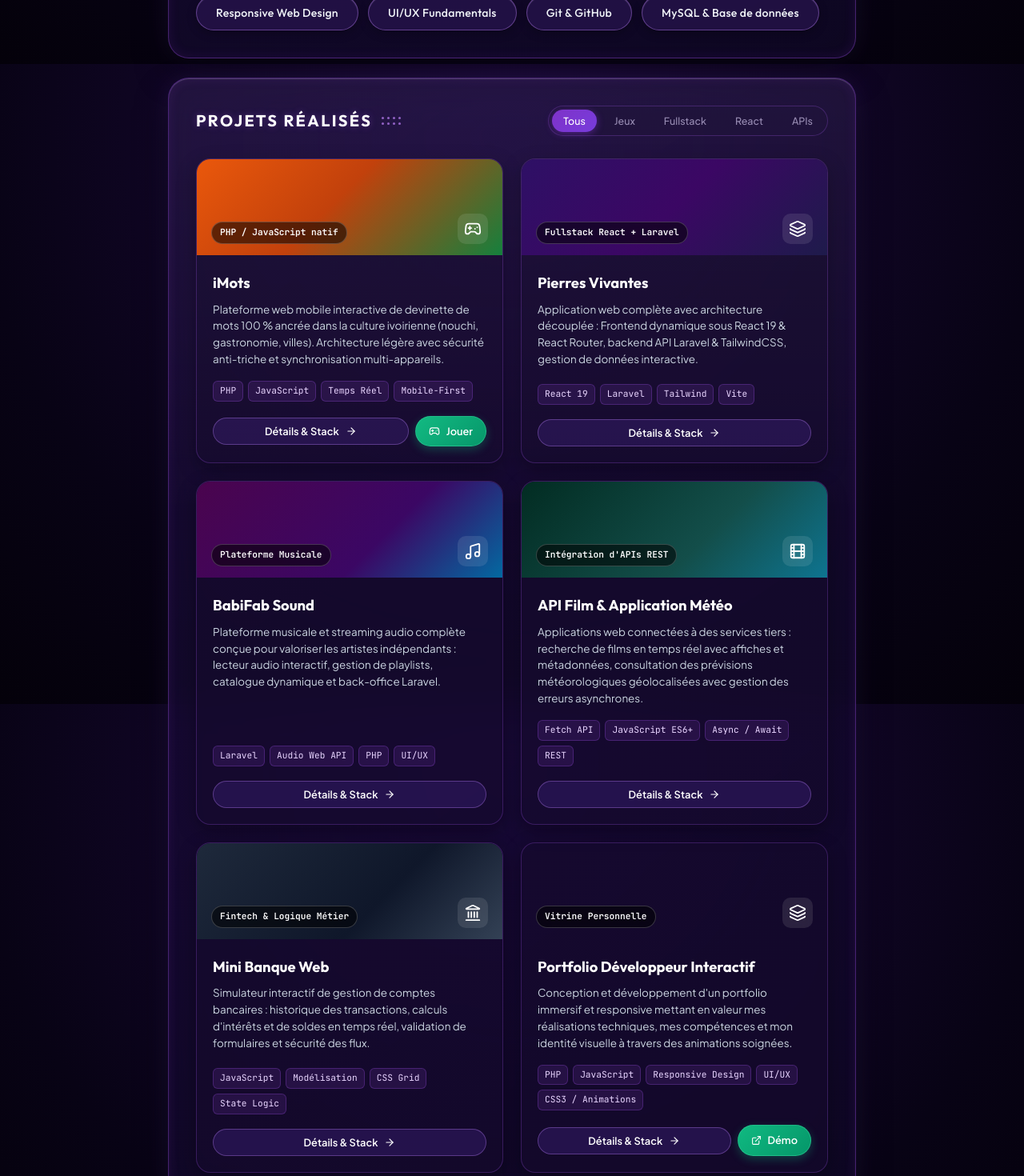
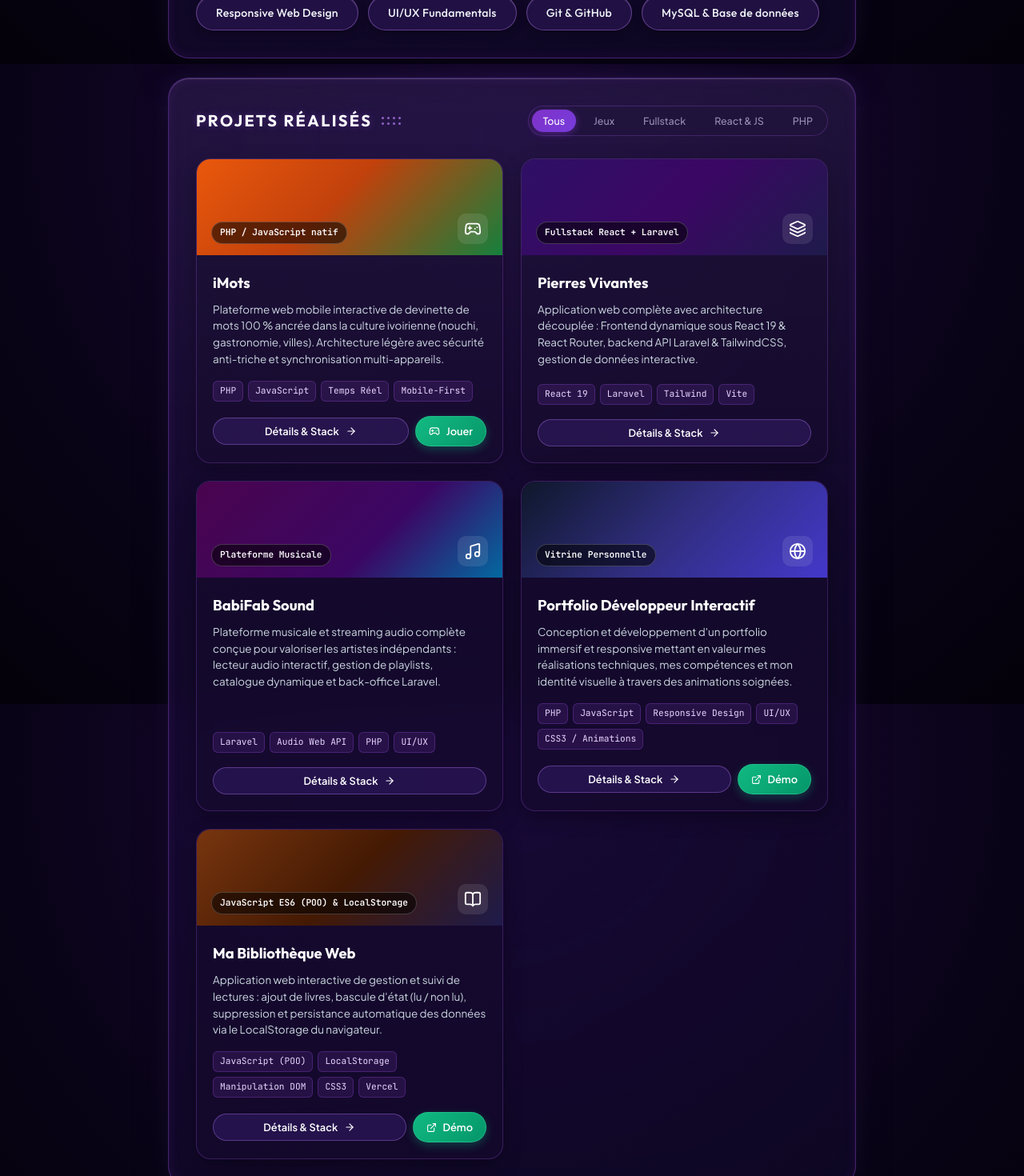
Before and after one commit to DavidAtse/cv-en-ligne, a React (Vite) app: page / in a window 1280 px wide. Shown: the part 1520-2990 px from the top of the page at 80% size. Built offline with nearby package versions, Linux system fonts and the light colour scheme; the HTML template or start-up script is replaced by a standard one.

Commit message:
feat: Ajout du projet Bibliothèque (POO JS & LocalStorage, démo Vercel)

```diff
--- a/src/components/ProjectsSection.jsx
+++ b/src/components/ProjectsSection.jsx
@@ -1,11 +1,14 @@
 import React, { useState } from 'react';
-import { Layers, Music, Briefcase, Film, Landmark, Tv, ArrowRight, Gamepad2, ExternalLink } from 'lucide-react';
+import { Layers, Music, BookOpen, Globe, ArrowRight, Gamepad2, ExternalLink } from 'lucide-react';
 
 export default function ProjectsSection({ projects, onSelectProject }) {
   const [filter, setFilter] = useState('all');
 
   const filteredProjects = projects.filter(p => {
     if (filter === 'all') return true;
+    if (filter === 'react-js') {
+      return p.category.toLowerCase().includes('react') || p.category.toLowerCase().includes('javascript');
+    }
     return p.category.toLowerCase().includes(filter.toLowerCase());
   });
 
@@ -14,10 +17,8 @@ export default function ProjectsSection({ projects, onSelectProject }) {
       case 'imots-devinemot-ci': return <Gamepad2 style={{ width: 22, height: 22 }} />;
       case 'pierres': return <Layers style={{ width: 22, height: 22 }} />;
       case 'babifab': return <Music style={{ width: 22, height: 22 }} />;
-      case 'emploi': return <Briefcase style={{ width: 22, height: 22 }} />;
-      case 'apifilm': return <Film style={{ width: 22, height: 22 }} />;
-      case 'banque': return <Landmark style={{ width: 22, height: 22 }} />;
-      case 'netflix': return <Tv style={{ width: 22, height: 22 }} />;
+      case 'bibliotheque': return <BookOpen style={{ width: 22, height: 22 }} />;
+      case 'portfolio-interactif': return <Globe style={{ width: 22, height: 22 }} />;
       default: return <Layers style={{ width: 22, height: 22 }} />;
     }
   };
@@ -56,16 +57,16 @@ export default function ProjectsSection({ projects, onSelectProject }) {
             Fullstack
           </button>
           <button
-            className={`filter-btn ${filter === 'react' ? 'active' : ''}`}
-            onClick={() => setFilter('react')}
+            className={`filter-btn ${filter === 'react-js' ? 'active' : ''}`}
+            onClick={() => setFilter('react-js')}
           >
-            React
+            React & JS
           </button>
           <button
-            className={`filter-btn ${filter === 'api' ? 'active' : ''}`}
-            onClick={() => setFilter('api')}
+            className={`filter-btn ${filter === 'php' ? 'active' : ''}`}
+            onClick={() => setFilter('php')}
           >
-            APIs
+            PHP
           </button>
         </div>
       </div>
--- a/src/data/resumeData.js
+++ b/src/data/resumeData.js
@@ -112,40 +112,6 @@ export const projectsData = [
     ]
   },
   {
-    id: "apifilm",
-    title: "API Film & Application Météo",
-    category: "api",
-    badge: "Intégration d'APIs REST",
-    bannerClass: "project-banner-api",
-    desc: "Applications web connectées à des services tiers : recherche de films en temps réel avec affiches et métadonnées, consultation des prévisions météorologiques géolocalisées avec gestion des erreurs asynchrones.",
-    tags: ["Fetch API", "JavaScript ES6+", "Async / Await", "REST"],
-    liveUrl: null,
-    githubUrl: "https://github.com/DavidAtse/DetailEmployee",
-    highlights: [
-      "Maîtrise approfondie des requêtes Fetch et de l'asynchronisme (Async / Await)",
-      "Traitement et affichage dynamique des structures JSON",
-      "Gestion des états d'attente (loaders) et des cas d'erreurs réseau",
-      "Interface visuelle attrayante en Glassmorphism"
-    ]
-  },
-  {
-    id: "banque",
-    title: "Mini Banque Web",
-    category: "fullstack api",
-    badge: "Fintech & Logique Métier",
-    bannerClass: "project-banner-banque",
-    desc: "Simulateur interactif de gestion de comptes bancaires : historique des transactions, calculs d'intérêts et de soldes en temps réel, validation de formulaires et sécurité des flux.",
-    tags: ["JavaScript", "Modélisation", "CSS Grid", "State Logic"],
-    liveUrl: null,
-    githubUrl: "https://github.com/DavidAtse/SinglePageWebSite",
-    highlights: [
-      "Mise en place d'une logique métier rigoureuse pour les calculs de débits/crédits",
-      "Contrôle de conformité des montants et validation des règles de gestion",
-      "Historique interactif mis à jour dynamiquement dans le DOM",
-      "Mise en page modulaire et claire sous CSS Grid"
-    ]
-  },
-  {
     id: "portfolio-interactif",
     title: "Portfolio Développeur Interactif",
     category: "php",
@@ -154,6 +120,7 @@ export const projectsData = [
     desc: "Conception et développement d'un portfolio immersif et responsive mettant en valeur mes réalisations techniques, mes compétences et mon identité visuelle à travers des animations soignées.",
     tags: ["PHP", "JavaScript", "Responsive Design", "UI/UX", "CSS3 / Animations"],
     liveUrl: "https://david-portfolio.infinityfreeapp.com",
+    liveLabel: "Visiter le portfolio",
     githubUrl: "https://github.com/DavidAtse/portfolio",
     highlights: [
       "Architecture modulaire et structure de composants réutilisables pour une maintenance aisée",
@@ -161,5 +128,23 @@ export const projectsData = [
       "Intégration d'animations fluides pour une expérience utilisateur interactive et engageante",
       "Optimisation du référencement (SEO) et des performances de chargement"
     ]
+  },
+  {
+    id: "bibliotheque",
+    title: "Ma Bibliothèque Web",
+    category: "javascript front",
+    badge: "JavaScript ES6 (POO) & LocalStorage",
+    bannerClass: "project-banner-bibliotheque",
+    desc: "Application web interactive de gestion et suivi de lectures : ajout de livres, bascule d'état (lu / non lu), suppression et persistance automatique des données via le LocalStorage du navigateur.",
+    tags: ["JavaScript (POO)", "LocalStorage", "Manipulation DOM", "CSS3", "Vercel"],
+    liveUrl: "https://bibliotheque-red-sigma.vercel.app",
+    liveLabel: "Voir la démo (Vercel)",
+    githubUrl: "https://github.com/DavidAtse/Bibliotheque",
+    highlights: [
+      "Conception orientée objet avec séparation stricte des classes (Livre, Bibliotheque) et logique découplée",
+      "Persistance locale des données en temps réel via l'API Web LocalStorage",
+      "Manipulation dynamique et réactive du DOM en JavaScript Vanilla moderne sans framework lourd",
+      "Hébergement et déploiement continu sur la plateforme Vercel"
+    ]
   }
 ];
--- a/src/index.css
+++ b/src/index.css
@@ -870,6 +870,14 @@ body {
   background: linear-gradient(135deg, #4a044e 0%, #3b0764 60%, #0369a1 100%);
 }
 
+.project-banner-bibliotheque {
+  background: linear-gradient(135deg, #78350f 0%, #451a03 50%, #1e1b4b 100%);
+}
+
+.project-banner-portfolio {
+  background: linear-gradient(135deg, #0f172a 0%, #312e81 50%, #4338ca 100%);
+}
+
 .project-banner-emploi {
   background: linear-gradient(135deg, #1e1b4b 0%, #312e81 60%, #4338ca 100%);
 }
```
